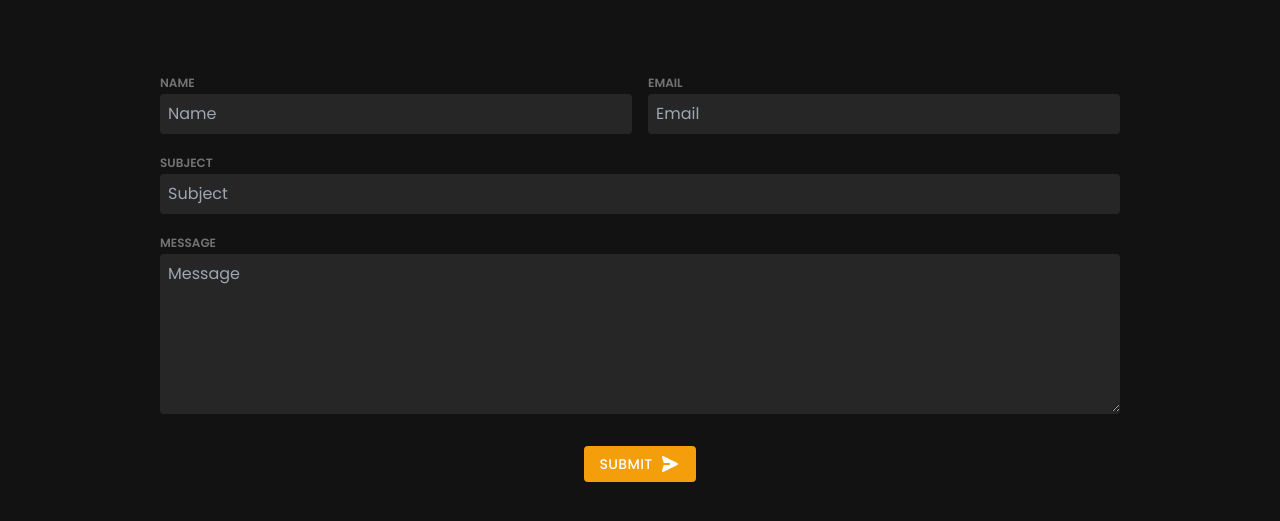
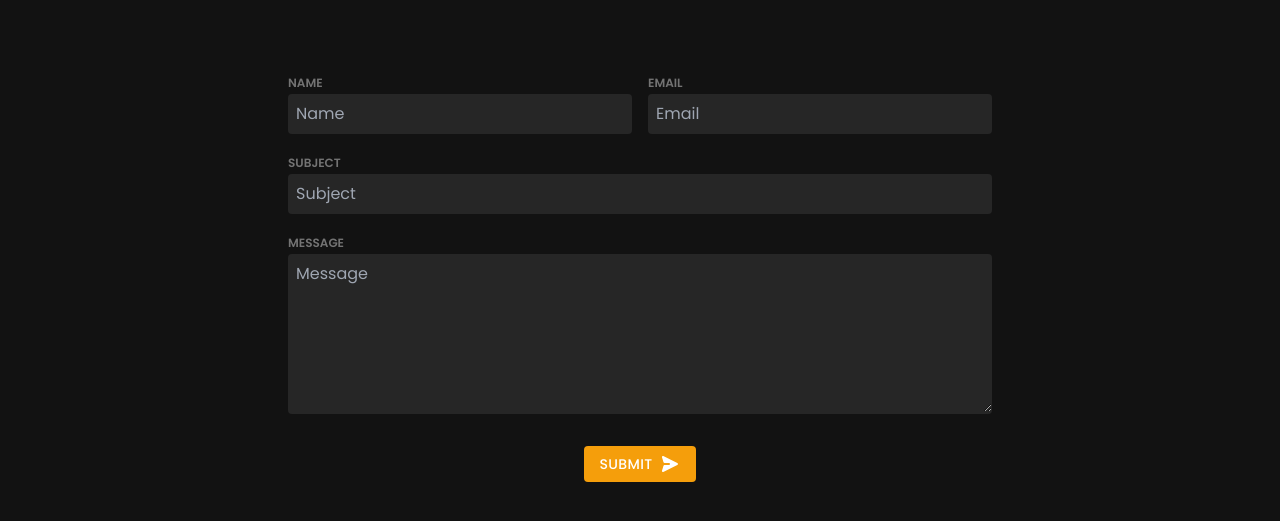
Before and after one commit to teytattze/tatSmartDev, a Next.js app: page /contact in a window 1280 px wide. Shown: the part 269-790 px from the top of the page. Built offline with nearby package versions, Linux system fonts and the light colour scheme; no server answers.

Commit message:
add variantion to container

```diff
--- a/src/components/container.tsx
+++ b/src/components/container.tsx
@@ -3,13 +3,13 @@ import cx from 'clsx';
 export type ContainerProps = {
   children: React.ReactNode;
   className?: string;
-  size?: 'default' | 'small';
+  size?: 'xl' | 'lg' | 'md';
 };
 
 export function Container({
   children,
   className,
-  size = 'default',
+  size = 'xl',
 }: ContainerProps) {
   const classes = cx('w-full', className);
   return (
@@ -20,6 +20,7 @@ export function Container({
 }
 
 const sizeByClasses = {
-  default: 'max-w-screen-xl',
-  small: 'max-w-screen-lg',
+  xl: 'max-w-screen-xl',
+  lg: 'max-w-screen-lg',
+  md: 'max-w-screen-md',
 };
--- a/src/pages/contact.tsx
+++ b/src/pages/contact.tsx
@@ -51,7 +51,7 @@ function ContactPage() {
       />
       <Page title="Get in Touch" subtitle="Feel free to contact me anytimes">
         <Section>
-          <Container size="small" className="space-y-4">
+          <Container size="md" className="space-y-4">
             <form
               className="space-y-8"
               onSubmit={handleSubmit(handleSend)}
--- a/src/pages/index.tsx
+++ b/src/pages/index.tsx
@@ -22,7 +22,7 @@ function HomePage() {
         description="A home page for my personal website. It includes navigation and social media links."
       />
       <section
-        className="relative w-full bg-black select-none shadow-xl"
+        className="relative w-full select-none shadow-xl"
         style={{ height: `${height}px` }}
       >
         <Image
--- a/src/styles/globals.css
+++ b/src/styles/globals.css
@@ -72,7 +72,7 @@
   left: 1rem;
   height: 100%;
   width: 0.25rem;
-  background-color: rgba(0, 0, 0, 0);
+  background-color: #171717;
   animation: barAnimation 5s linear infinite;
 }
 
```
